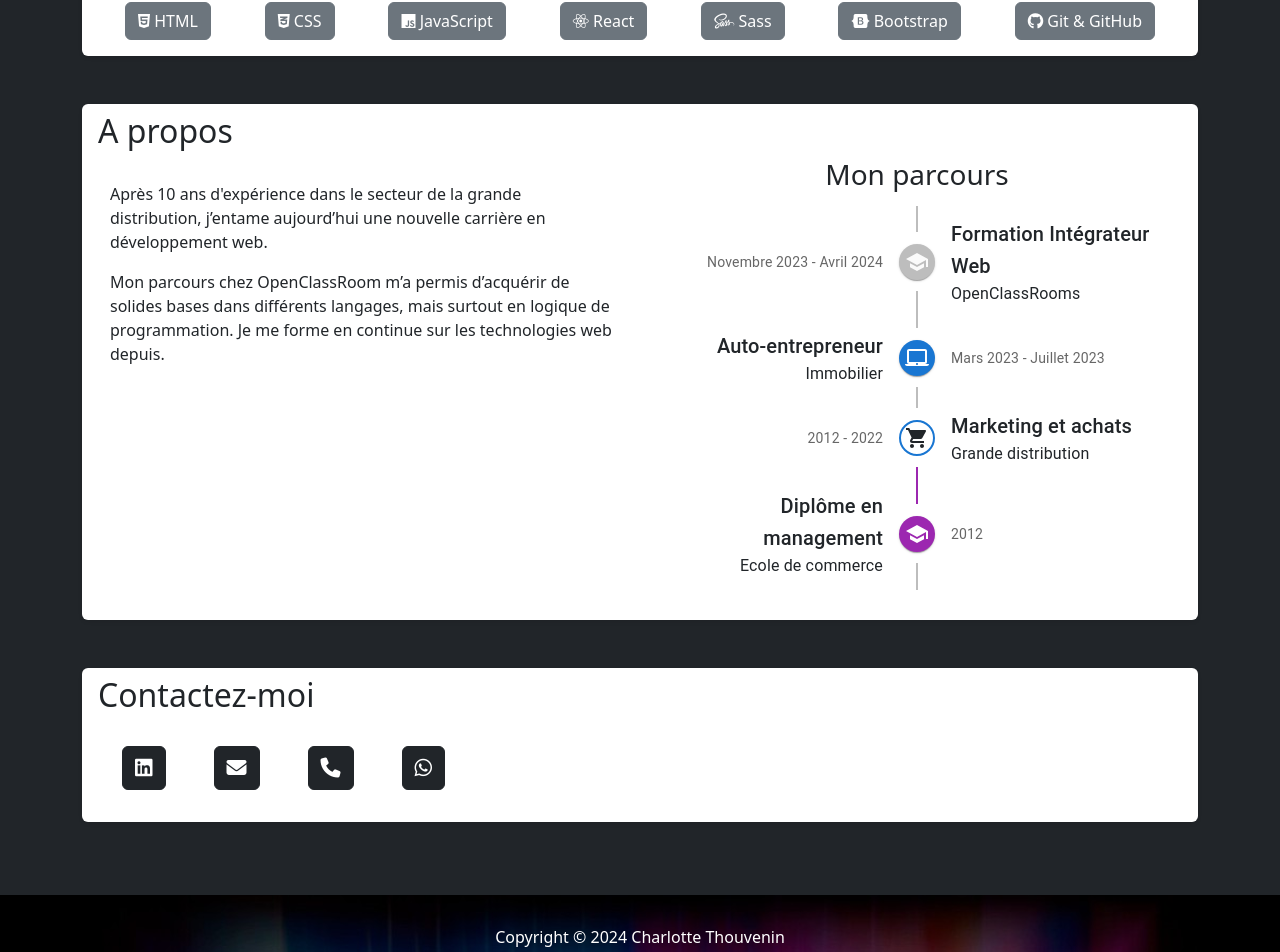
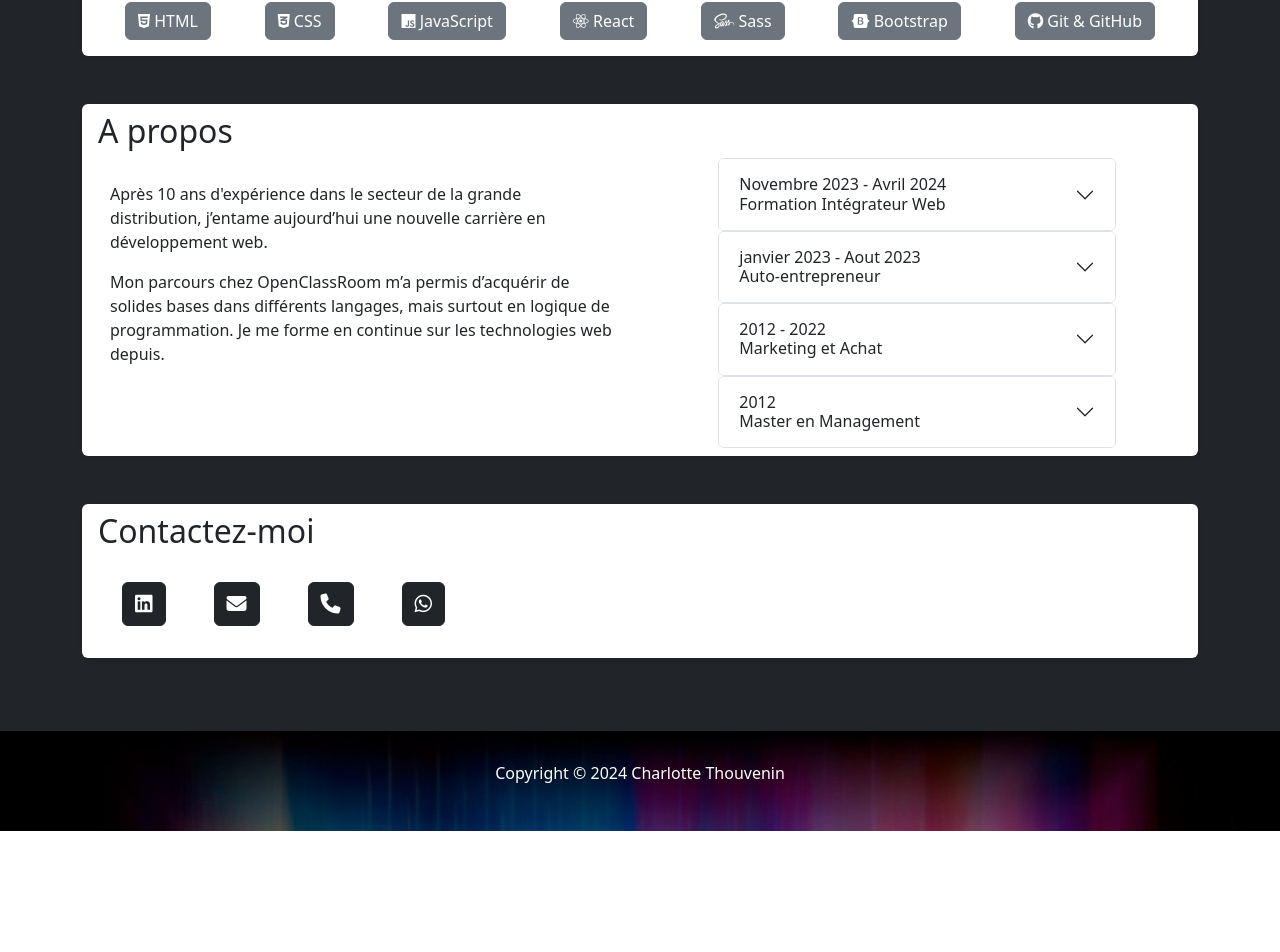
Before and after one commit to CharlotteThouvenin/Portfolio-Charlotte-Thouvenin, a React (Create React App) app: page / in a window 1280 px wide. Shown: the part 1580-2532 px from the top of the page. After the commit the page ends 2411 px from the top, so only its background shows below. Built offline with nearby package versions, Linux system fonts and the light colour scheme.

Commit message:
modifs parcours

```diff
--- /dev/null
+++ b/src/Components/Collapse/index.js
@@ -0,0 +1,29 @@
+import Accordion from 'react-bootstrap/Accordion';
+import traduction from "./traduction"
+import { useContext } from "react"
+import { LanguageContext } from "../../contextLang"
+
+function Background() {
+
+    const { language } = useContext(LanguageContext)
+
+    return (
+        <Accordion defaultActiveKey={['0']} alwaysOpen className='w-75 align-self-center'>
+            {traduction[language].map((item, index) => (
+                <div key={index}>
+                    <Accordion.Item eventKey={index}>
+                        <Accordion.Header className=''>{item.date}<br /> {item.title}</Accordion.Header>
+                        <Accordion.Body>
+                            <span></span>
+                            <span>{item.place}</span>
+                            <span>{item.description}</span>
+
+                        </Accordion.Body>
+                    </Accordion.Item>
+                </div>
+            ))}
+        </Accordion>
+    );
+}
+
+export default Background;
--- /dev/null
+++ b/src/Components/Collapse/traduction.js
@@ -0,0 +1,55 @@
+const traduction = {
+    en: [{
+        title: "Web Integration Training",
+        date: "November 2023 - April 2024",
+        place: "OpenClassRooms",
+        description: ""
+    },
+    {
+        title: "Self-employment",
+        date: "March 2023 - July 2023",
+        place: "Real estate",
+        description: ""
+    },
+    {
+        title: "Marketing & Purchasing",
+        date: "2012 - 2022",
+        place: "Retail",
+        description: ""
+    },
+    {
+        title: "Management degree",
+        date: "2012",
+        place: "Business School",
+        description: ""
+    }
+    ],
+    fr: [
+        {
+            title: "Formation Intégrateur Web",
+            date: "Novembre 2023 - Avril 2024",
+            place: "OpenClassRooms",
+            description: ""
+        },
+        {
+            title: "Auto-entrepreneur",
+            date: "janvier 2023 - Aout 2023",
+            place: "Immobilier",
+            description: ""
+        },
+        {
+            title: "Marketing et Achat",
+            date: "2012 - 2022",
+            place: "Grande distribution",
+            description: ""
+        },
+        {
+            title: "Master en Management",
+            date: "2012",
+            place: "Ecole de commerce",
+            description: ""
+        },
+    ]
+}
+
+export default traduction;
--- a/src/Components/TimeLine/index.js
+++ b/src/Components/TimeLine/index.js
@@ -19,7 +19,7 @@ import { LanguageContext } from "../../contextLang"
 export default function AboutTimeline() {
     const { language } = useContext(LanguageContext)
     return (
-        <Timeline position="alternate">
+        <Timeline position="alternate" className='fs-6 fs-md-5'>
             <TimelineItem>
                 <TimelineOppositeContent
                     sx={{ m: 'auto 0' }}
@@ -37,10 +37,10 @@ export default function AboutTimeline() {
                     <TimelineConnector />
                 </TimelineSeparator>
                 <TimelineContent sx={{ py: '12px', px: 2 }}>
-                    <Typography variant="h6" component="span">
+                    <Typography variant="h6" component="span" className='fs-6 fs-md-5'>
                         {traduction[language].timeLineTitle1}
                     </Typography>
-                    <Typography>{traduction[language].timeLineSubtitle1}</Typography>
+                    <Typography className='fs-6 fs-md-5'>{traduction[language].timeLineSubtitle1}</Typography>
                 </TimelineContent>
             </TimelineItem>
             <TimelineItem>
@@ -48,6 +48,7 @@ export default function AboutTimeline() {
                     sx={{ m: 'auto 0' }}
                     variant="body2"
                     color="text.secondary"
+                    className='fs-6 fs-md-5'
                 >
                     {traduction[language].timeLineDate2}
                 </TimelineOppositeContent>
@@ -59,10 +60,10 @@ export default function AboutTimeline() {
                     <TimelineConnector />
                 </TimelineSeparator>
                 <TimelineContent sx={{ py: '12px', px: 2 }}>
-                    <Typography variant="h6" component="span">
+                    <Typography className='fs-6 fs-md-5' variant="h6" component="span">
                         {traduction[language].timeLineTitle2}
                     </Typography>
-                    <Typography>{traduction[language].timeLineSubtitle2}</Typography>
+                    <Typography className='fs-6 fs-md-5'>{traduction[language].timeLineSubtitle2}</Typography>
                 </TimelineContent>
             </TimelineItem>
             <TimelineItem>
@@ -70,6 +71,7 @@ export default function AboutTimeline() {
                     sx={{ m: 'auto 0' }}
                     variant="body2"
                     color="text.secondary"
+                    className='fs-6 fs-md-5'
                 >
                     {traduction[language].timeLineDate3}
                 </TimelineOppositeContent>
@@ -81,10 +83,10 @@ export default function AboutTimeline() {
                     <TimelineConnector sx={{ bgcolor: 'secondary.main' }} />
                 </TimelineSeparator>
                 <TimelineContent sx={{ py: '12px', px: 2 }}>
-                    <Typography variant="h6" component="span">
+                    <Typography variant="h6" component="span" className='fs-6 fs-md-5'>
                         {traduction[language].timeLineTitle3}
                     </Typography>
-                    <Typography>{traduction[language].timeLineSubtitle3}</Typography>
+                    <Typography className='fs-6 fs-md-5'>{traduction[language].timeLineSubtitle3}</Typography>
                 </TimelineContent>
             </TimelineItem>
             <TimelineItem>
@@ -92,6 +94,7 @@ export default function AboutTimeline() {
                     sx={{ m: 'auto 0' }}
                     variant="body2"
                     color="text.secondary"
+                    className='fs-6 fs-md-5'
                 >
                     {traduction[language].timeLineDate4}
                 </TimelineOppositeContent>
@@ -104,10 +107,10 @@ export default function AboutTimeline() {
                     <TimelineConnector />
                 </TimelineSeparator>
                 <TimelineContent sx={{ py: '12px', px: 2 }}>
-                    <Typography variant="h6" component="span">
+                    <Typography variant="h6" component="span" className='fs-6 fs-md-5'>
                         {traduction[language].timeLineTitle4}
                     </Typography>
-                    <Typography>{traduction[language].timeLineSubtitle4}</Typography>
+                    <Typography className='fs-6 fs-md-5'>{traduction[language].timeLineSubtitle4}</Typography>
                 </TimelineContent>
             </TimelineItem>
         </Timeline>
--- a/src/Sections/About/about.js
+++ b/src/Sections/About/about.js
@@ -1,8 +1,8 @@
 import traduction from "./traduction"
 import { useContext } from "react"
 import { LanguageContext } from "../../contextLang"
-import AboutTimeline from "../../Components/TimeLine"
 import { useParallax } from "react-scroll-parallax";
+import Background from "../../Components/Collapse";
 
 export const About = () => {
     const { language } = useContext(LanguageContext)
@@ -20,9 +20,8 @@ export const About = () => {
                     <p>{traduction[language].aboutMeDescription}</p>
                     <p>{traduction[language].aboutMeText}</p>
                 </div>
-                <div className="col-md-6 col-12">
-                    <h3 className="text-center">{traduction[language].timeLineTitle}</h3>
-                    <AboutTimeline />
+                <div className="col-md-6 col-12 d-flex flex-row justify-content-center">
+                    <Background />
                 </div>
             </div>
 
--- a/src/Sections/About/traduction.js
+++ b/src/Sections/About/traduction.js
@@ -3,37 +3,11 @@ const traduction = {
         aboutMeTitle: "About me",
         aboutMeDescription: "After 10 years' experience in retail, I'm now starting a new career in web development.",
         aboutMeText: "My time at OpenClassRoom gave me a solid grounding in various languages, but above all in programming logic. Since then, I've been continuing my training in web technologies.",
-        timeLineTitle: "My background",
-        timeLineDate1: "November 2023 - April 2024",
-        timeLineTitle1: "Web Integration Training",
-        timeLineSubtitle1: "OpenClassRooms",
-        timeLineDate2: "March 2023 - July 2023",
-        timeLineTitle2: "Self-employment",
-        timeLineSubtitle2: "Real estate",
-        timeLineDate3: "2012 - 2022",
-        timeLineTitle3: "Marketing & Purchasing",
-        timeLineSubtitle3: "Retail",
-        timeLineDate4: "2012",
-        timeLineTitle4: "Management degree",
-        timeLineSubtitle4: "Business School",
     },
     fr: {
         aboutMeTitle: "A propos",
         aboutMeDescription: "Après 10 ans d'expérience dans le secteur de la grande distribution, j’entame aujourd’hui une nouvelle carrière en développement web.",
         aboutMeText: " Mon parcours chez OpenClassRoom m’a permis d’acquérir de solides bases dans différents langages, mais surtout en logique de programmation. Je me forme en continue sur les technologies web depuis.",
-        timeLineTitle: "Mon parcours",
-        timeLineDate1: "Novembre 2023 - Avril 2024",
-        timeLineTitle1: "Formation Intégrateur Web",
-        timeLineSubtitle1: "OpenClassRooms",
-        timeLineDate2: "Mars 2023 - Juillet 2023",
-        timeLineTitle2: "Auto-entrepreneur",
-        timeLineSubtitle2: "Immobilier",
-        timeLineDate3: "2012 - 2022",
-        timeLineTitle3: "Marketing et achats",
-        timeLineSubtitle3: "Grande distribution",
-        timeLineDate4: "2012",
-        timeLineTitle4: "Diplôme en management",
-        timeLineSubtitle4: "Ecole de commerce",
     }
 }
 
--- a/src/Sections/Loader/index.js
+++ b/src/Sections/Loader/index.js
@@ -26,7 +26,7 @@ export default function Welcome() {
 
             <div className="d-flex flex-column justify-content-between align-items-center flex-wrap mt-5">
 
-                <h1 className="welcome-title p-2 rounded">{traduction[language].bannerTitle2}</h1>
+                <h1 className="welcome-title p-2 rounded text-center">{traduction[language].bannerTitle2}</h1>
                 <h2 className="welcome-subtitle p-2 rounded m-4">
                     {traduction[language].bannerSubtitle}
                 </h2>
```
